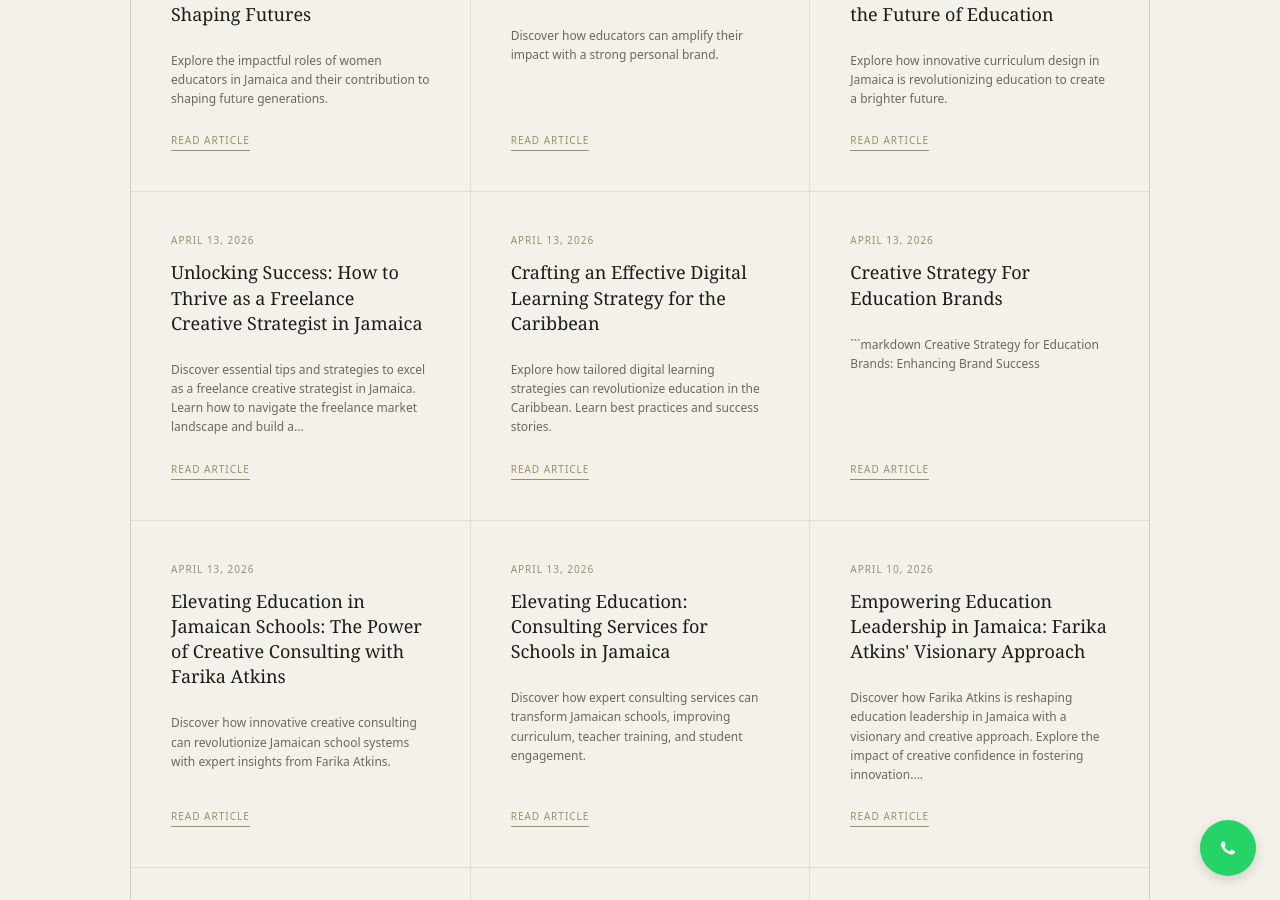
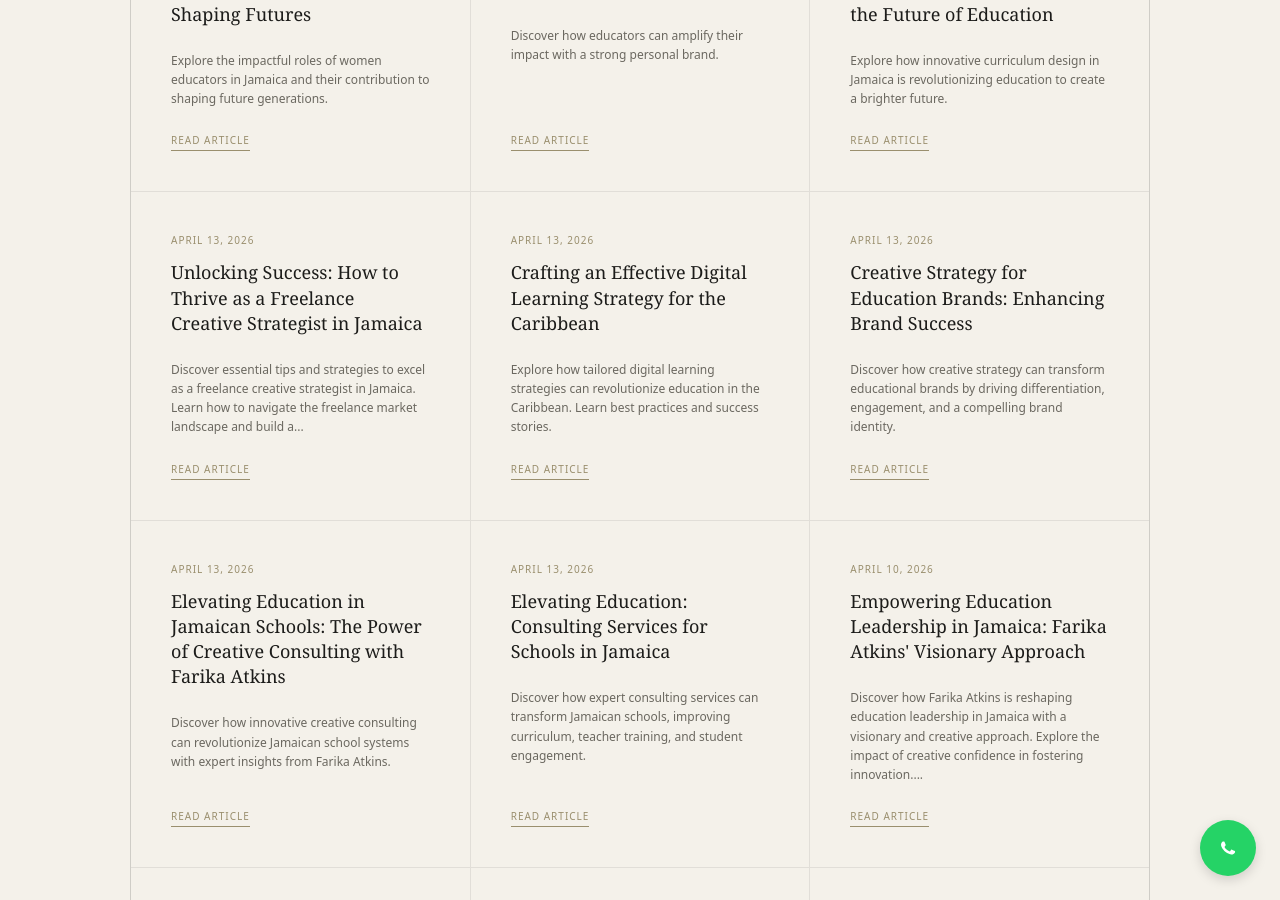
Before and after one commit to willylondon/farika-portfolio, a Jekyll site: the page built from blog.html, in a window 1280 px wide and 900 px high, scrolled down 829 px. Built offline with Jekyll 4.4.1, drawn with Linux system fonts in a browser that asks for light colours.

Commit message:
fix: add frontmatter and remove backtick wrapper from creative-strategy post

````diff
--- a/_posts/2026-04-13-creative-strategy-for-education-brands.md
+++ b/_posts/2026-04-13-creative-strategy-for-education-brands.md
@@ -1,4 +1,11 @@
-```markdown
+---
+layout: post
+title: "Creative Strategy for Education Brands: Enhancing Brand Success"
+date: 2026-04-13
+categories: [Education, Branding, Strategy]
+excerpt: "Discover how creative strategy can transform educational brands by driving differentiation, engagement, and a compelling brand identity."
+---
+
 # Creative Strategy for Education Brands: Enhancing Brand Success
 
 ## Introduction
@@ -20,17 +27,11 @@ To stay ahead in the competitive educational landscape, brands should embrace in
 ## Measuring Success and Adapting Strategies
 Successful implementation of creative strategies requires a systematic approach to measurement and adaptation:
 - Set measurable goals and Key Performance Indicators (KPIs) for creative strategies to track progress and effectiveness.
-- Analyze data and feedback regularly to refine and adapt your creative approaches based on real insights. Visualize your data analysis through a dashboard showcasing performance metrics for a clear understanding of your educational brand's success.
+- Analyze data and feedback regularly to refine and adapt your creative approaches based on real insights. Visualize your data analysis through a dashboard showcasing performance metrics for a clear understanding of your educational brand\'s success.
 
 ## Conclusion
 Creative strategies are transformative for education brands, offering a unique opportunity to differentiate and excel in a competitive market. Ready to elevate your educational brand with creative strategy? Contact us for personalized consultation and strategy development.
 
-
 Looking for resources? Browse [creative strategy and branding books](https://www.amazon.com/s?k=creative+strategy+branding+books&tag=lifestylehike-20) on Amazon.
 
-## External Sources
-1. Source Name: Title of the Article, Author Name (Year)
-2. Source Name: Title of the Article, Author Name (Year)
-```
-
 *Disclosure: As an Amazon Associate I earn from qualifying purchases. Some links may be affiliate links that support this site at no extra cost to you.*
````
